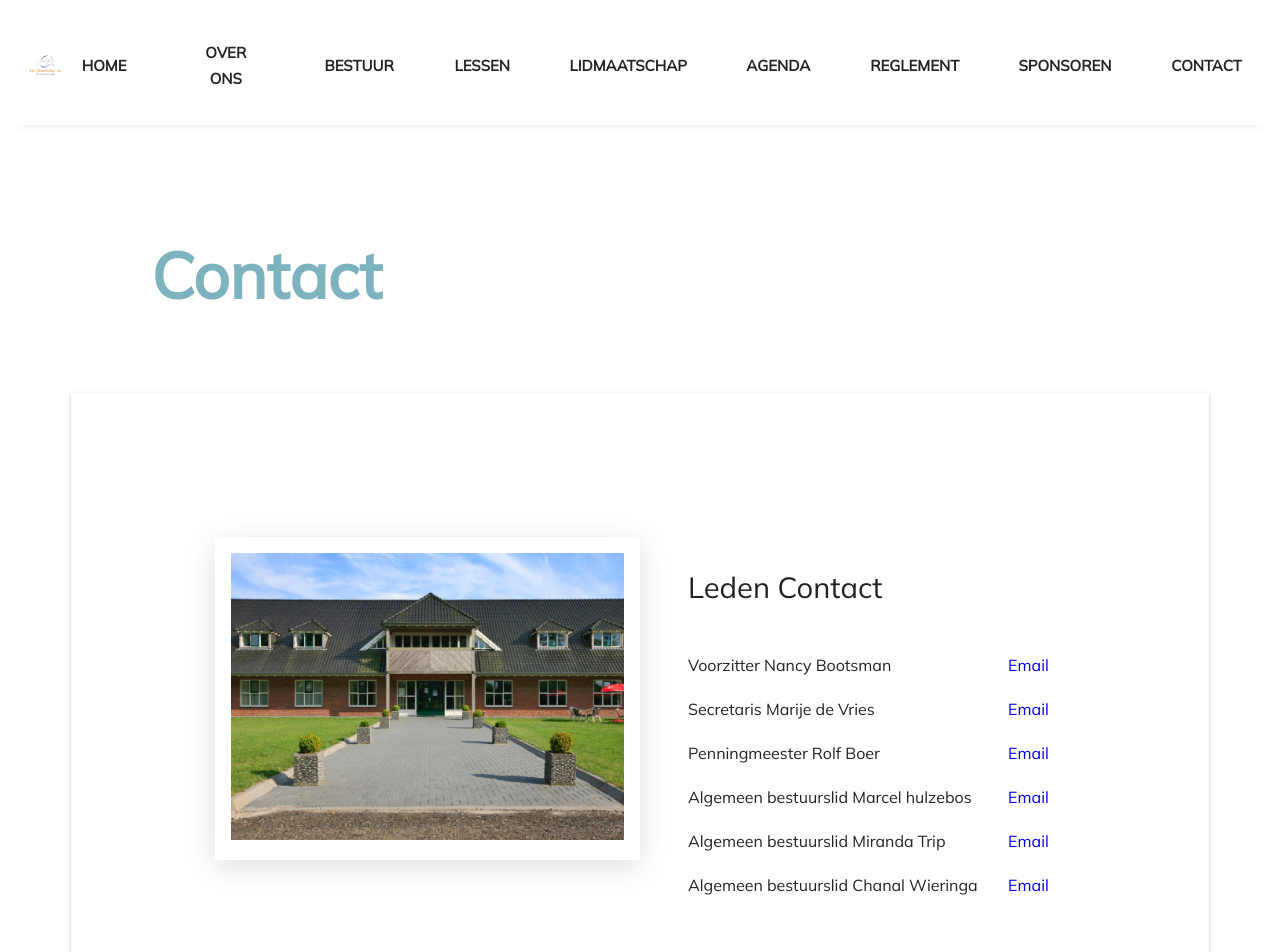
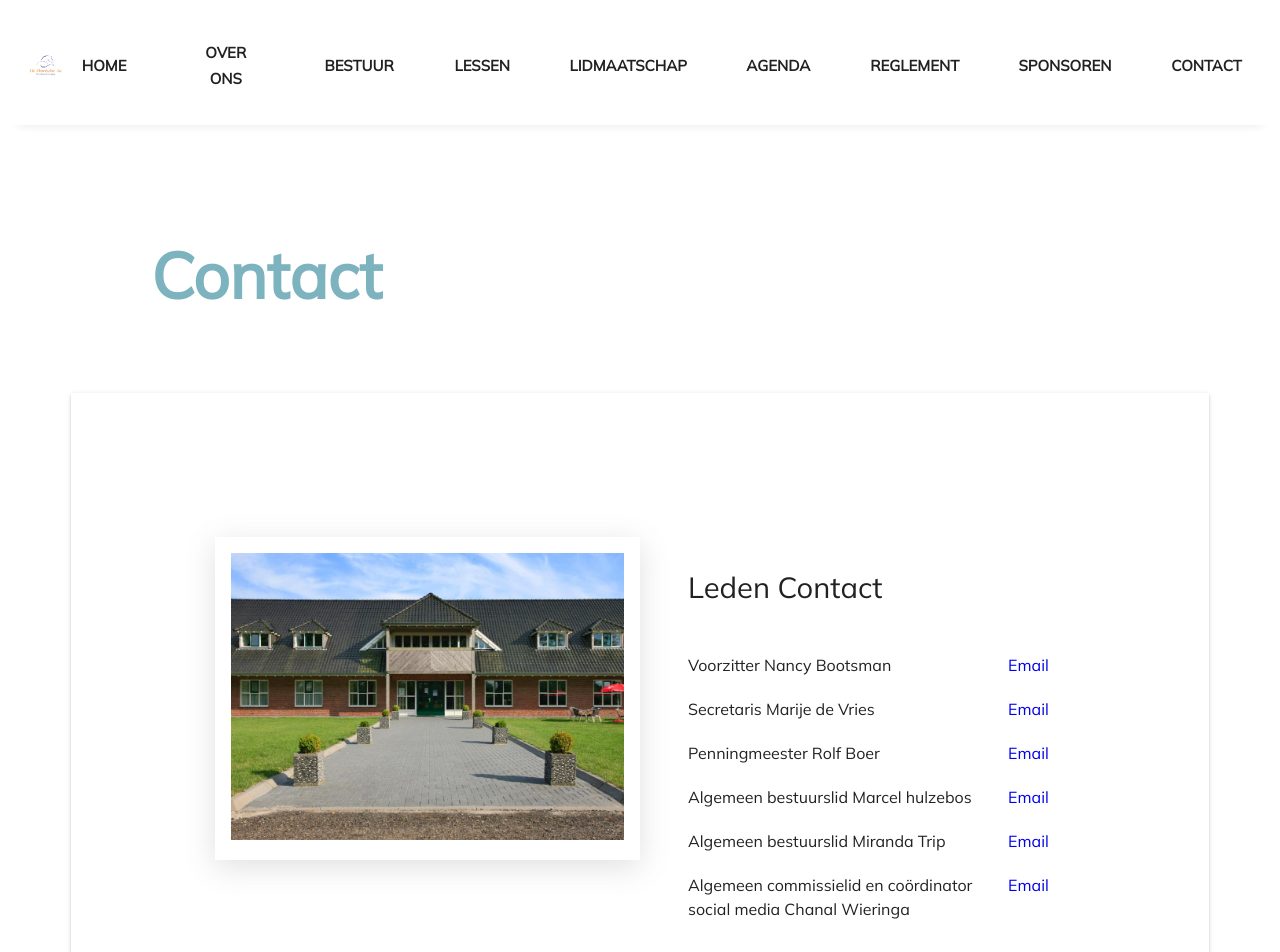
Before and after one commit to nicknijland2/dedrentscheaa, a React (Create React App) app: page /contact in a window 1280 px wide. Shown: the top 952 px of the page. Built offline with nearby package versions, Linux system fonts and the light colour scheme; the HTML template or start-up script is replaced by a standard one.

Commit message:
Rol Chantal op contactpagina aangepast

```diff
--- a/src/components/Contact.js
+++ b/src/components/Contact.js
@@ -49,7 +49,7 @@ console.log("Contact Loaded");
                                   <Typography className={contactClasses.name} ><a href="mailto:info.lrdedrentscheaa@gmail.com" style={{textDecoration:"none"}}> Email</a></Typography>
                                 </div>
                                 <div className={contactClasses.member}>
-                                  <Typography className={contactClasses.name} gutterBottom variant='body1' >Algemeen bestuurslid Chanal Wieringa</Typography>
+                                  <Typography className={contactClasses.name} gutterBottom variant='body1' >Algemeen commissielid en coördinator social media Chanal Wieringa</Typography>
                                   <Typography className={contactClasses.name} ><a href="mailto:info.lrdedrentscheaa@gmail.com" style={{textDecoration:"none"}}> Email</a></Typography>
                                 </div>
                             </div>
```
